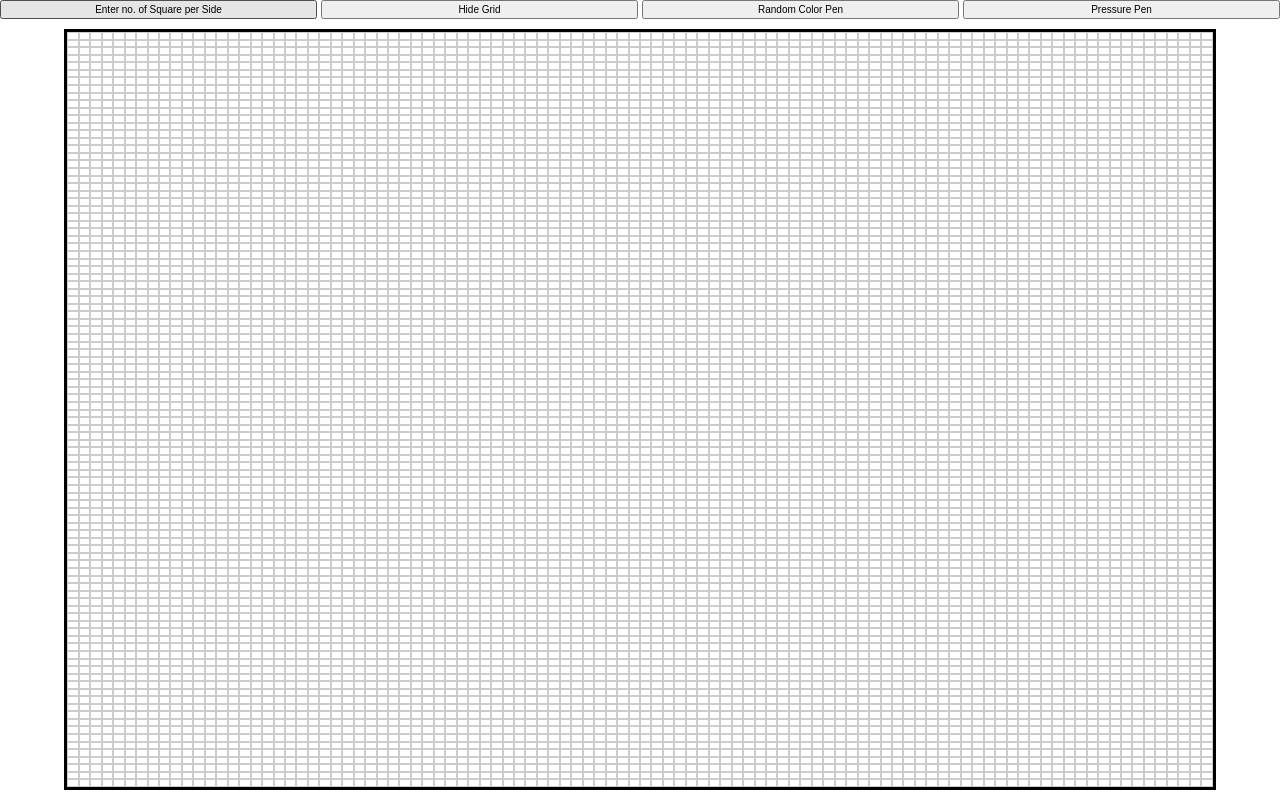
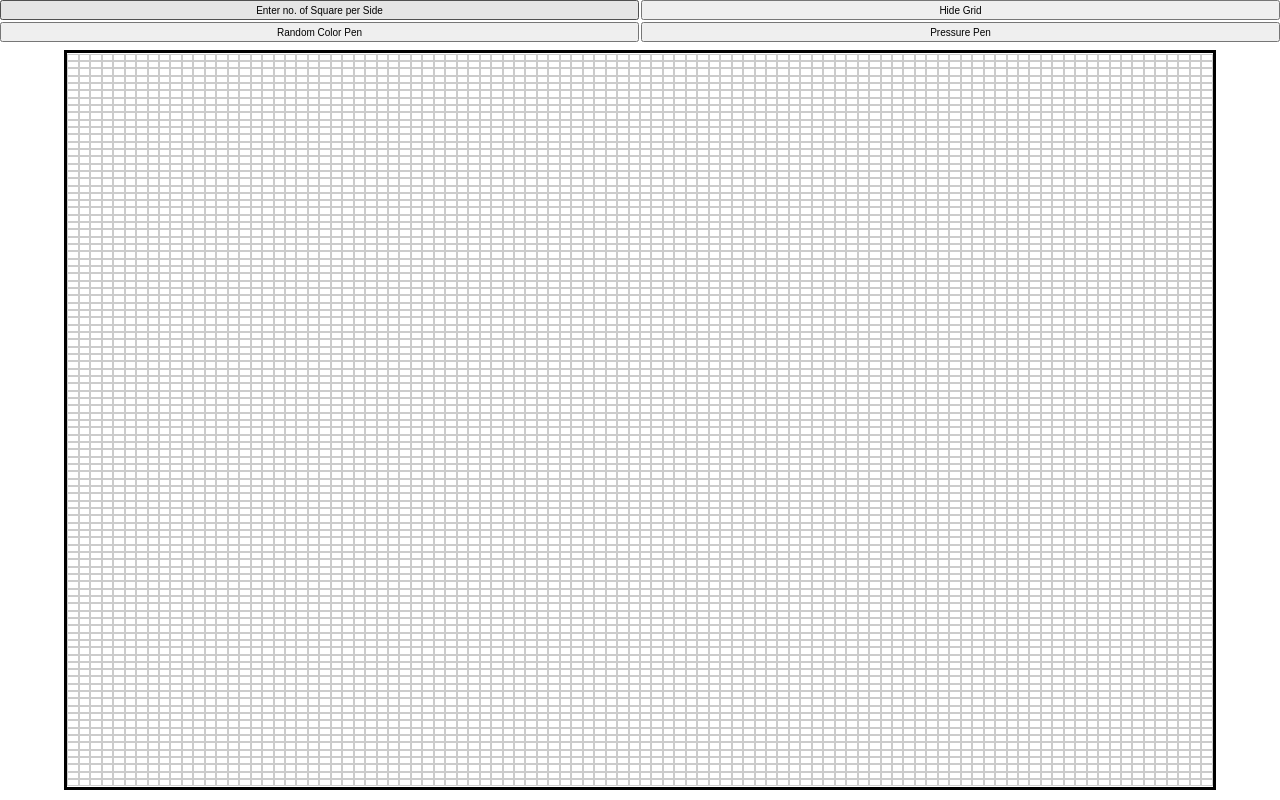
Before and after one commit to rajatuniques/etch-a-sketch, a plain HTML site: page index.html in a window 1280 px wide. Drawn offline with Linux system fonts and the light colour scheme.

Commit message:
Adjust buttons dimensions

```diff
--- a/style.css
+++ b/style.css
@@ -22,7 +22,7 @@ html, body {
     align-items: center;
     align-content: flex-start;
     row-gap: 2px;
-    column-gap: 4px;
+    column-gap: 2px;
     width: 100%;
 }
 
@@ -30,8 +30,9 @@ html, body {
 .grid-toggle,
 .random-rgb,
 .opaque {
+    height: 50%;
     padding: 2px 4px;
-    flex: 1 0 200px;
+    flex: 1 0 40%;
     font-size: 10px;
 }
 
```
